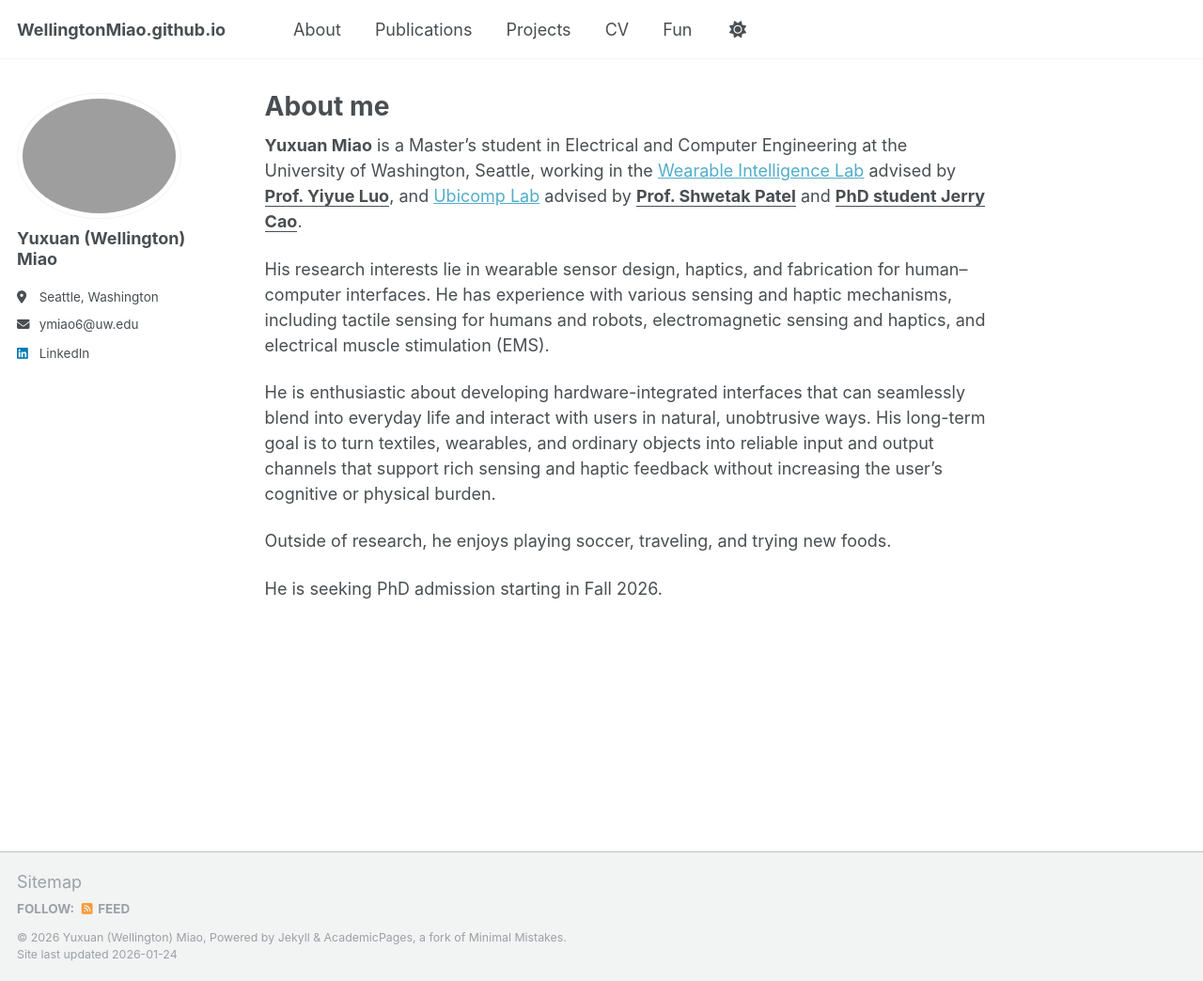
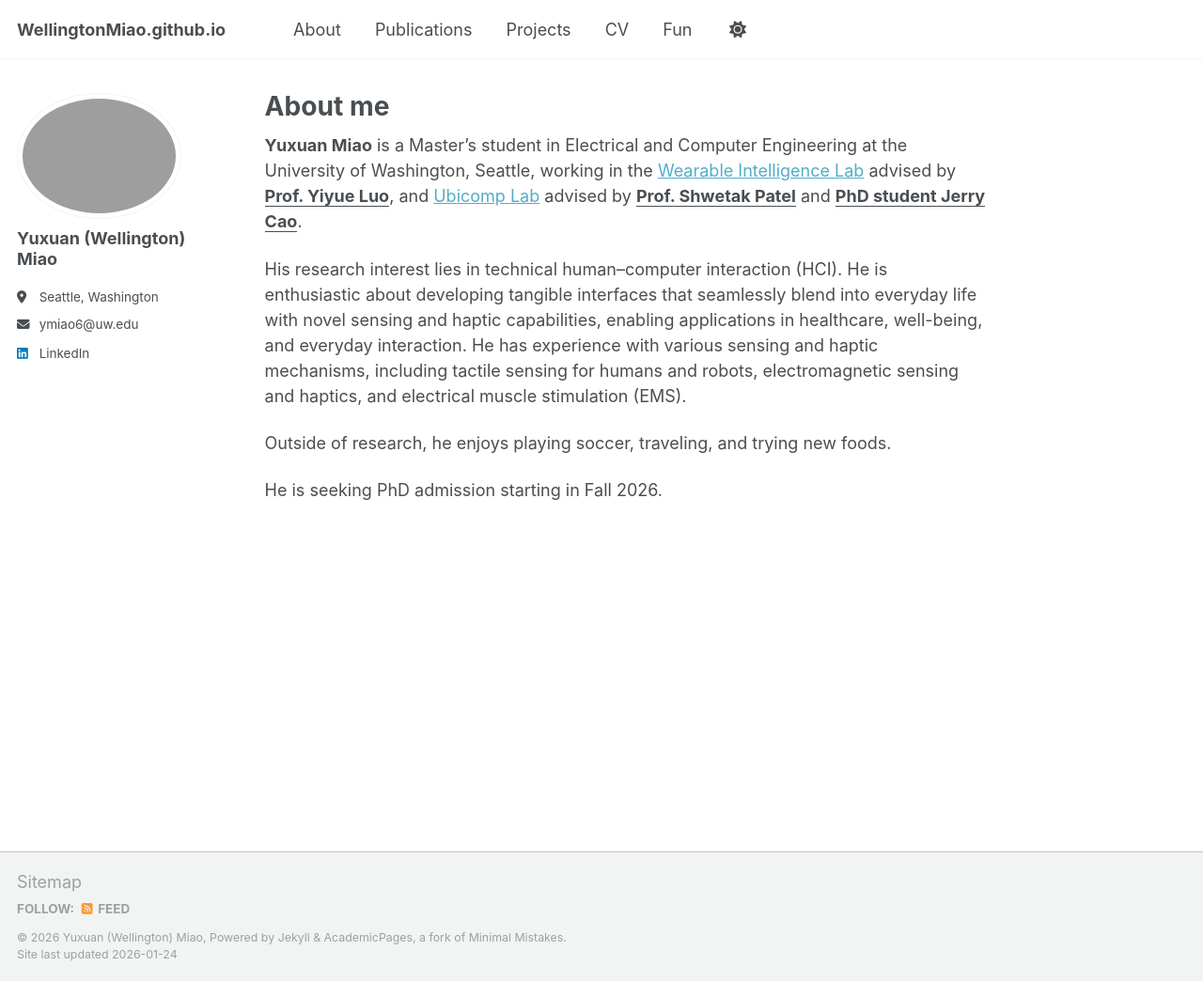
Before and after one commit to WellingtonMiao/WellingtonMiao.github.io, a Jekyll site: the page built from _pages/about.md, in a window 1280 px wide and 1044 px high. Shown: the whole window at 94% size. Built offline with Jekyll 4.4.1, drawn with Linux system fonts in a browser that asks for light colours; a script that is not in the unit is left out.

Commit message:
Update about.md

```diff
--- a/_pages/about.md
+++ b/_pages/about.md
@@ -9,9 +9,7 @@
 
 **Yuxuan Miao** is a Master's student in Electrical and Computer Engineering at the University of Washington, Seattle, working in the <a href="https://yyueluo.com/group.html" target="_blank" rel="noopener noreferrer">Wearable Intelligence Lab</a> advised by <u><b>Prof. Yiyue Luo</b></u>, and <a href="https://ubicomplab.cs.washington.edu/" target="_blank" rel="noopener noreferrer">Ubicomp Lab</a> advised by <u><b>Prof. Shwetak Patel</b></u> and <u><b>PhD student Jerry Cao</b></u>.
 
-His research interests lie in wearable sensor design, haptics, and fabrication for human–computer interfaces. He has experience with various sensing and haptic mechanisms, including tactile sensing for humans and robots, electromagnetic sensing and haptics, and electrical muscle stimulation (EMS).
-
-He is enthusiastic about developing hardware-integrated interfaces that can seamlessly blend into everyday life and interact with users in natural, unobtrusive ways. His long-term goal is to turn textiles, wearables, and ordinary objects into reliable input and output channels that support rich sensing and haptic feedback without increasing the user’s cognitive or physical burden.
+His research interest lies in technical human–computer interaction (HCI). He is enthusiastic about developing tangible interfaces that seamlessly blend into everyday life with novel sensing and haptic capabilities, enabling applications in healthcare, well-being, and everyday interaction. He has experience with various sensing and haptic mechanisms, including tactile sensing for humans and robots, electromagnetic sensing and haptics, and electrical muscle stimulation (EMS).
 
 Outside of research, he enjoys playing soccer, traveling, and trying new foods.
 
```
